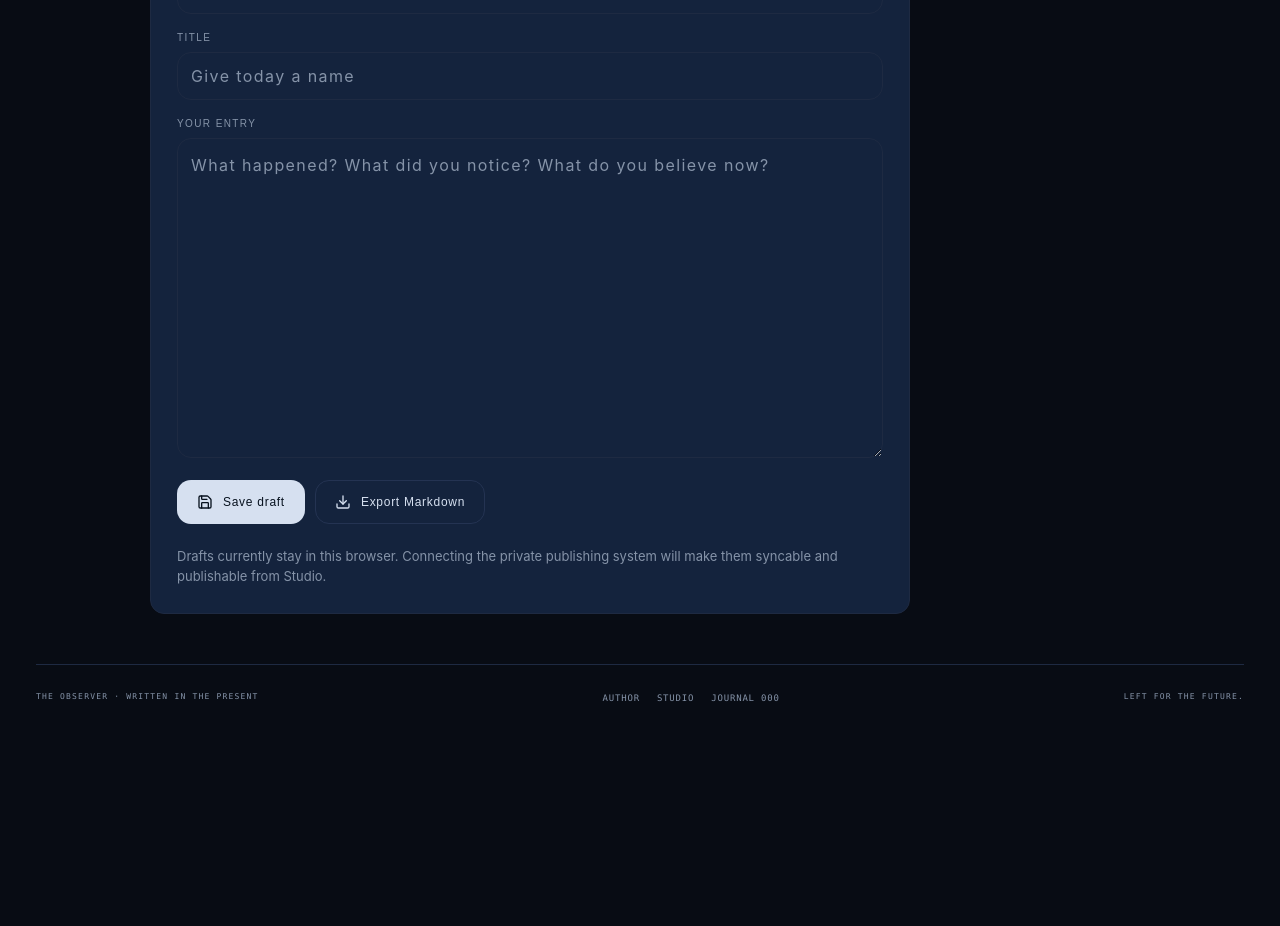
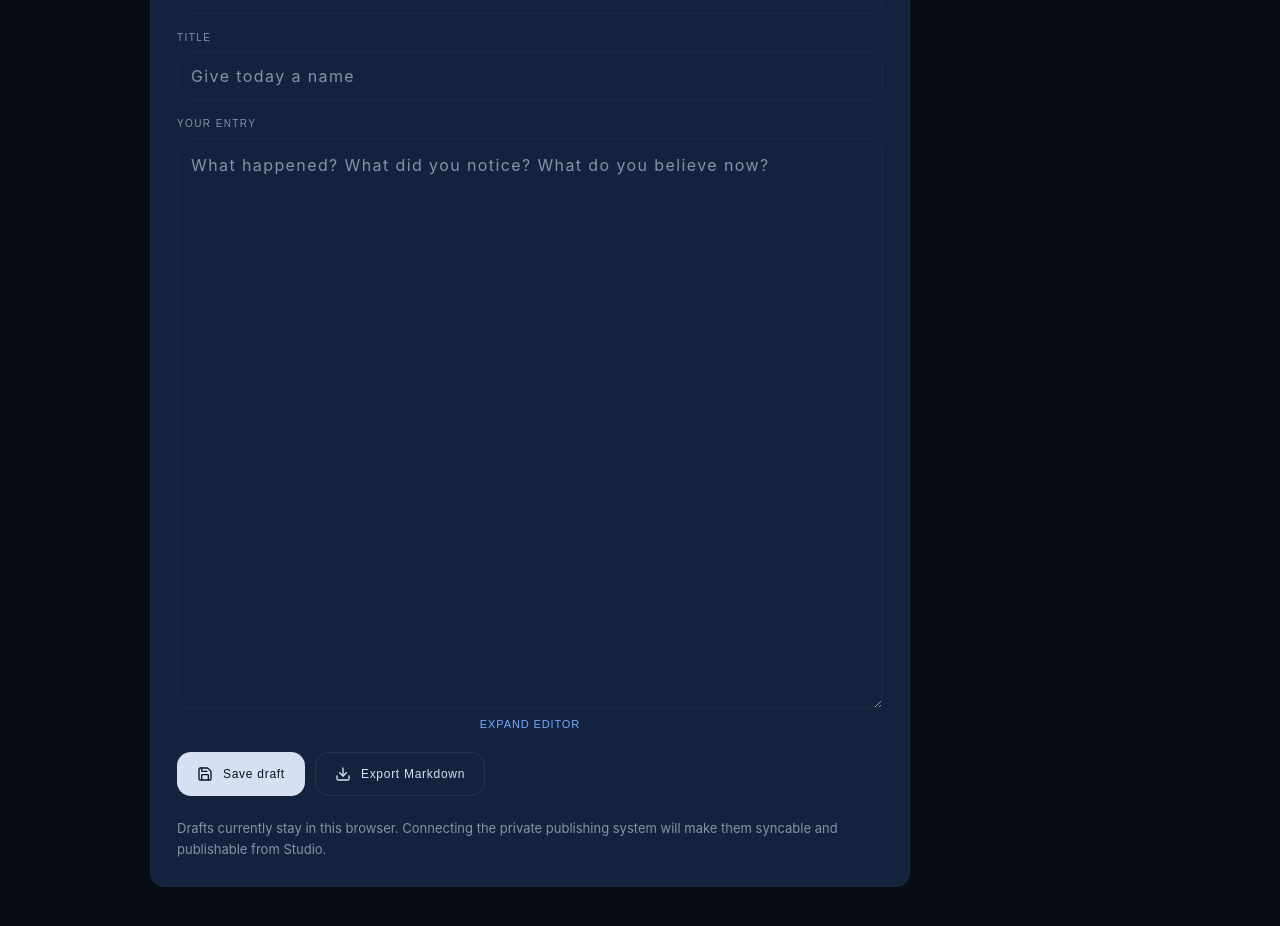
Before and after one commit to proshoppingbd-svg/the-observer, a Next.js app: page /daily in a window 1280 px wide. Shown: the part 664-1590 px from the top of the page. Before the commit the page ends 1398 px from the top, so only its background shows below. Built offline with nearby package versions, Linux system fonts and the light colour scheme.

Commit message:
Expand daily journal writing editor

```diff
--- a/app/daily/page.tsx
+++ b/app/daily/page.tsx
@@ -10,6 +10,7 @@ export default function DailyJournal() {
   const [title, setTitle] = useState('');
   const [body, setBody] = useState('');
   const [saved, setSaved] = useState(false);
+  const [expanded, setExpanded] = useState(false);
 
   useEffect(() => {
     const draft = window.localStorage.getItem(`observer-daily-${today}`);
@@ -27,7 +28,7 @@ export default function DailyJournal() {
       <div className="daily-card-head"><div><p className="eyebrow">Journal 001 · Daily record</p><h2>{date}</h2></div><span className="daily-status">{saved ? 'Saved on this device' : 'Draft'}</span></div>
       <label className="daily-label">Date<input className="input" type="date" value={date} onChange={(event) => setDate(event.target.value)} /></label>
       <label className="daily-label">Title<input className="input" value={title} onChange={(event) => setTitle(event.target.value)} placeholder="Give today a name" /></label>
-      <label className="daily-label">Your entry<textarea className="input daily-textarea" value={body} onChange={(event) => setBody(event.target.value)} placeholder="What happened? What did you notice? What do you believe now?" /></label>
+      <label className="daily-label">Your entry<textarea className={`input daily-textarea ${expanded ? 'is-expanded' : ''}`} rows={20} value={body} onChange={(event) => setBody(event.target.value)} placeholder="What happened? What did you notice? What do you believe now?" /><button className="editor-expand" type="button" onClick={() => setExpanded(!expanded)}>{expanded ? 'Collapse editor' : 'Expand editor'}</button></label>
       <div className="daily-actions"><button className="button" type="button" onClick={save}><Save size={16} /> {saved ? 'Saved' : 'Save draft'}</button><button className="button button-secondary" type="button" onClick={download}><Download size={16} /> Export Markdown</button></div>
       <p className="daily-note">Drafts currently stay in this browser. Connecting the private publishing system will make them syncable and publishable from Studio.</p>
     </section>
--- a/app/globals.css
+++ b/app/globals.css
@@ -88,5 +88,6 @@ a:focus-visible,button:focus-visible,input:focus-visible,textarea:focus-visible{
 .identity-strip{display:grid;grid-template-columns:minmax(0,1fr) 270px;gap:25px;background:var(--surface);border:1px solid var(--line);border-radius:var(--radius);padding:26px;margin-top:42px}.identity-strip-copy h2{font-size:clamp(28px,4vw,48px);line-height:1.08;letter-spacing:-.04em;margin:24px 0 14px}.identity-strip-copy h2 em{color:var(--accent);font-weight:500}.identity-strip-copy>p:not(.eyebrow){max-width:620px;color:var(--muted);font-size:18px;line-height:1.6}.identity-strip-links{display:flex;flex-wrap:wrap;gap:10px;margin-top:24px}.identity-strip-art{min-height:245px;position:relative;overflow:hidden;display:grid;place-items:center;border-radius:10px;background:radial-gradient(circle at center,rgba(118,169,255,.2),transparent 44%),#0b1424}.identity-strip-art .orbit{inset:12%;border-color:rgba(118,169,255,.38)}.identity-strip-art .orbit-2{inset:25%}.identity-strip-art .orbit-3{inset:38%;border-color:rgba(214,224,240,.25)}.identity-strip-art span{font-size:48px;color:var(--accent);z-index:1}
 .daily-prompt{display:flex;align-items:center;justify-content:space-between;gap:24px;padding:24px 0;border-bottom:1px solid var(--line)}.daily-prompt h2{font-size:clamp(25px,4vw,42px);margin:10px 0 0;letter-spacing:-.035em}.daily-card{max-width:760px;margin-top:36px;padding:26px}.daily-card-head{display:flex;align-items:flex-start;justify-content:space-between;border-bottom:1px solid var(--line);padding-bottom:20px;margin-bottom:24px}.daily-card-head h2{font-size:34px;margin:8px 0 0}.daily-status{font:10px var(--font-label);letter-spacing:.1em;text-transform:uppercase;color:var(--accent)}.daily-label{display:grid;gap:9px;margin-top:18px;font:10px var(--font-label);letter-spacing:.14em;text-transform:uppercase;color:var(--muted)}.daily-textarea{min-height:320px;resize:vertical;line-height:1.7}.daily-actions{display:flex;flex-wrap:wrap;gap:10px;margin-top:22px}.daily-note{color:var(--muted);font-size:13px;line-height:1.6;margin:22px 0 0}
 .mobile-menu-button{display:none;background:transparent;border:0;color:var(--ink);padding:8px}.mobile-menu-button:hover{color:var(--accent)}
+.daily-textarea{min-height:58vh;resize:vertical;line-height:1.7;overflow:auto}.daily-textarea.is-expanded{min-height:78vh}.editor-expand{align-self:flex-start;background:transparent;border:0;color:var(--accent);font:11px var(--font-label);letter-spacing:.08em;text-transform:uppercase;padding:0;cursor:pointer}.editor-expand:hover{text-decoration:underline}
 @media(max-width:700px){.mobile-menu-button{display:inline-flex;align-items:center;justify-content:center;order:2;margin-left:auto}.main-nav{order:4;display:none;width:100%;margin:14px 0 0;padding:14px 0;flex-direction:column;align-items:flex-start;gap:16px;border-top:1px solid var(--line)}.main-nav.is-open{display:flex}.main-nav .nav-author{border-left:0;padding-left:0}.studio-link{order:3;margin-left:10px}.header-inner{flex-wrap:wrap}}
 @media(max-width:700px){.daily-prompt{align-items:flex-start;flex-direction:column}.daily-card{padding:18px}}
```
